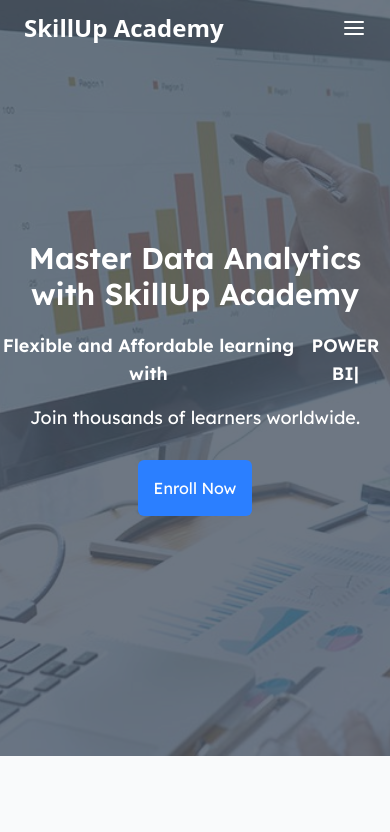
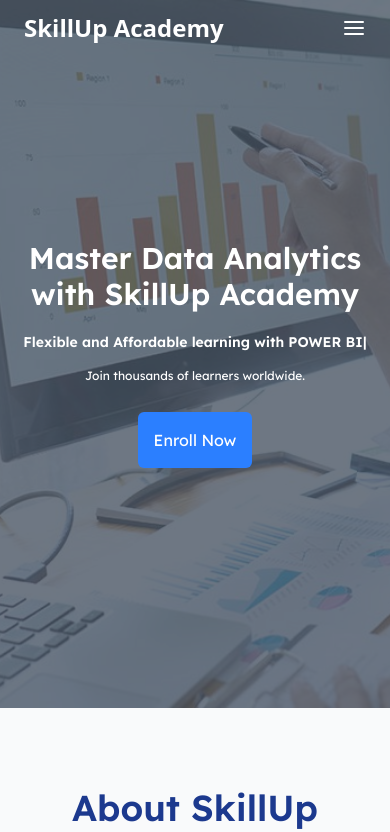
Before and after one commit to ability566/skillup-online-learning-app, a React (Vite) app: page / in a window 390 px wide. Shown: the top 832 px of the page. Built offline with nearby package versions, Linux system fonts and the light colour scheme.

Commit message:
Hero section fixed for mobile devices

```diff
--- a/src/components/LandingPage/HeroSection.jsx
+++ b/src/components/LandingPage/HeroSection.jsx
@@ -23,23 +23,18 @@
 
         <div className="relative z-10">
           <h1 className="text-3xl font-bold md:text-5xl sm:text-4xl">Master Data Analytics with SkillUp Academy</h1>
+<div className="font-bold mt-5 flex justify-center items-center text-sm sm:text-base md:text-lg">
+  <h3>Flexible and Affordable learning with</h3>
+  <ReactTyped
+    className="pl-1 text-white"
+    strings={["R", "SQL", "PYTHON", "POWER BI"]}
+    typeSpeed={100}
+    backSpeed={90}
+    loop
+  />
+</div>
 
-          <div  className="font-bold mt-5 flex justify-center items-center text-lg">
-          <h3>Flexible and Affordable learning with   </h3>
-          <ReactTyped className="pl-1"
-            strings={[
-              "R",
-              "SQL",
-              "PYTHON",
-              "POWER BI"
-            ]}
-            typeSpeed={100}
-            backSpeed={90}
-            loop
-          />
-          </div>
-
-          <p className="text-lg mt-4">Join thousands of learners worldwide.</p>
+<p className="text-xs sm:text-sm md:text-lg mt-4">Join thousands of learners worldwide.</p>
 
           <button onClick={scrollToForm} className="bg-blue-500 text-white mt-7 px-4 py-4 rounded-md hover:bg-blue-600
                                                                                   transition-transform transform hover:scale-105 active:scale-95">
```
